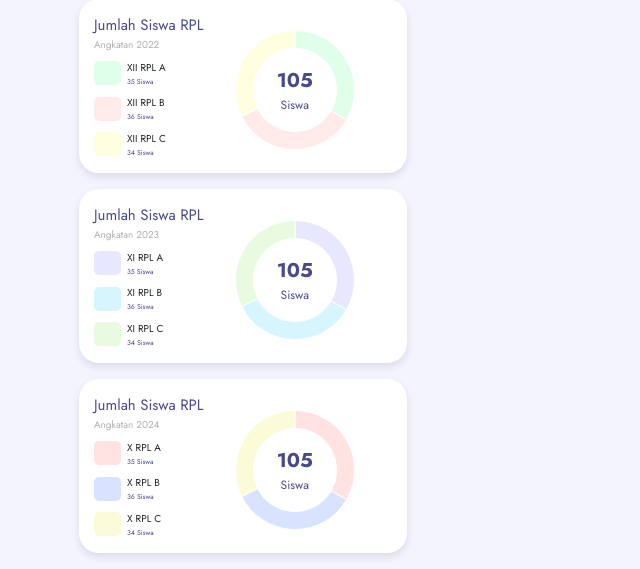
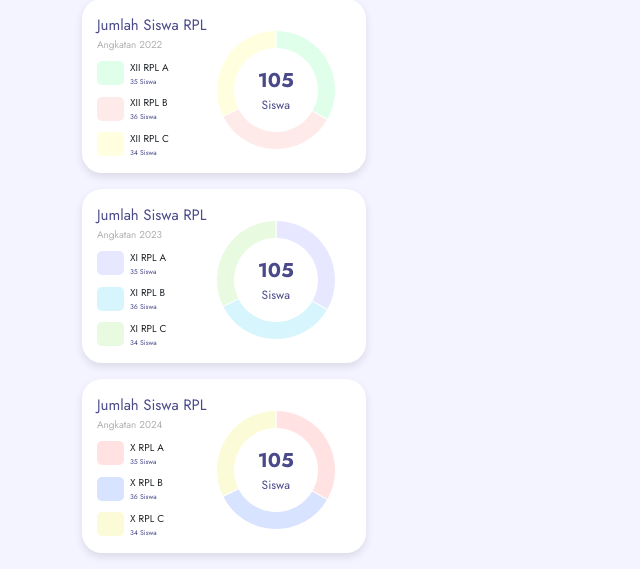
Before and after one commit to P5Jurusan/jurusan, a Flask app: page / in a window 1280 px wide. Shown: the part 243-812 px from the top of the page, without its empty margins (0-640 px from the left). Run offline with Flask 3, Linux system fonts and the light colour scheme; grey boxes are pictures that could not be loaded.

Commit message:
rubah dikit di index

```diff
--- a/templates/index.html
+++ b/templates/index.html
@@ -190,10 +190,7 @@
             padding: 15px;
             background-color: #ffffff;
             box-shadow: 0 4px 8px rgba(0, 0, 0, 0.1);
-            width: 30%;
-
             border: none;
-            margin-left: -15px;
         }
 
         .title-diagram {
@@ -264,7 +261,7 @@
 </head>
 
 <body>
-    <div class="container ">
+    <div class="container">
         <!-- Header -->
         <div class="header d-flex mt-3">
             <h4 class="title" style="color: #5562B3;"><strong>REKAYASA PERANGKAT LUNAK</strong></h4>
@@ -293,19 +290,11 @@
                     </div>
                     <div class="col-md-4">
                         {% if information %}
-                            <img
-                                alt="Informasi Gambar"
-                                class="img-fluid rounded"
-                                height="200"
-                                src="{{ url_for('static', filename=information.image_path) }}"
-                                width="300" />
+                        <img alt="Informasi Gambar" class="img-fluid rounded" height="200"
+                            src="{{ url_for('static', filename=information.image_path) }}" width="300" />
                         {% else %}
-                            <img
-                                alt="Gambar Default"
-                                class="img-fluid rounded"
-                                height="200"
-                                src="{{ url_for('static', filename='assets/img/default.png') }}"
-                                width="300" />
+                        <img alt="Gambar Default" class="img-fluid rounded" height="200"
+                            src="{{ url_for('static', filename='assets/img/default.png') }}" width="300" />
                         {% endif %}
                     </div>
                 </div>
@@ -386,7 +375,7 @@
         </div>
 
         <div class="d-flex mt-3">
-            <div class="container mb-3">
+            <div class="mb-3">
                 <!-- diagram kelas 1 -->
                 <div class="card-diagram mb-3">
                     <div class="row">
@@ -431,7 +420,7 @@
                 </div>
 
                 <!-- diagram kelas 2 -->
-                <div class="card-diagram">
+                <div class="card-diagram mb-3">
                     <div class="row">
                         <div class="col-md-6">
                             <div class="title-diagram">Jumlah Siswa RPL</div>
@@ -473,11 +462,7 @@
                         </div>
                     </div>
                 </div>
-            </div>
-        </div>
-
                 <!-- diagram kelas 3-->
-        <div class="container mb-3">
                 <div class="card-diagram">
                     <div class="row">
                         <div class="col-md-6">
@@ -514,6 +499,7 @@
                                 <div class="chart-center">
                                     <div class="number">105</div>
                                     <div class="label">Siswa</div>
+                                </div>
                             </div>
                         </div>
                     </div>
```
Lines whose indentation alone changed are shown as unchanged.
